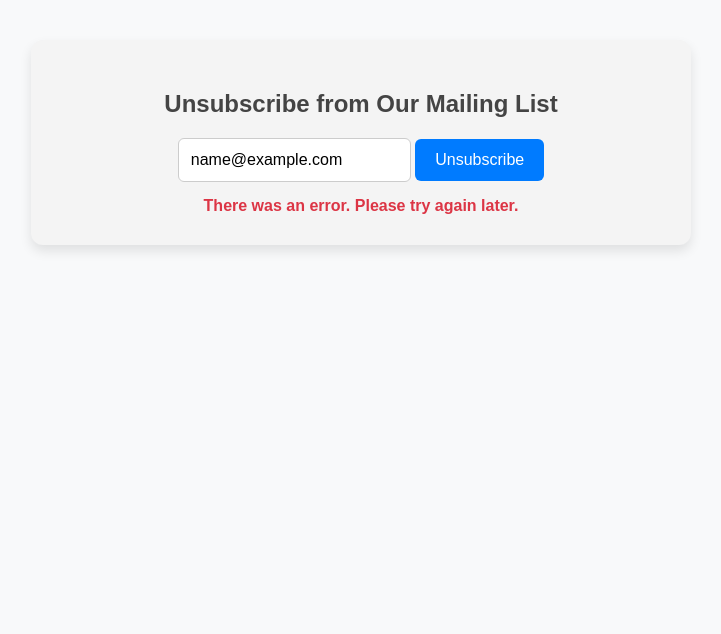
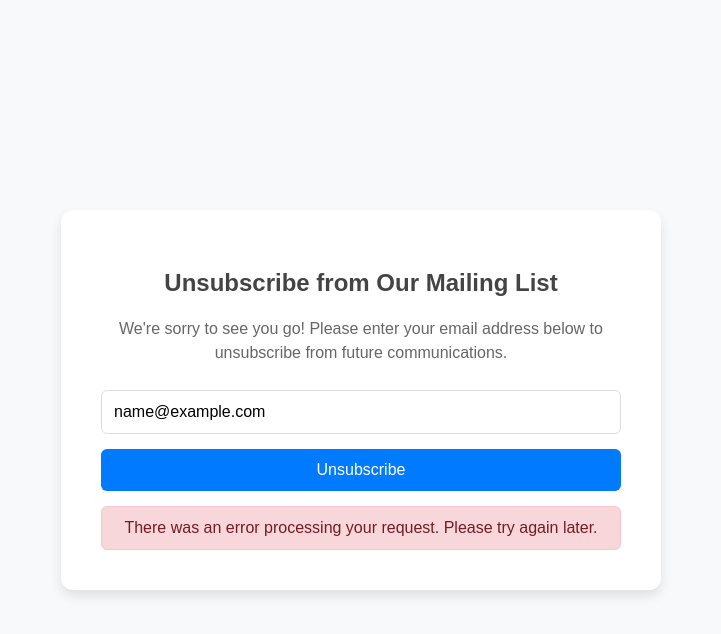
Before and after one commit to unsubscrribe/Unsubscribe, a plain HTML site: page index.html in a window 1280 px wide. Both pictures are taken after typing "name@example.com" into the empty fields and a click on the button "Unsubscribe". Shown: the whole page, without its empty margins (279-1000 px from the left). Drawn offline with Linux system fonts and the light colour scheme; no server answers.

Commit message:
Update index.html

```diff
--- a/index.html
+++ b/index.html
@@ -10,15 +10,24 @@
             font-family: Arial, sans-serif;
             background-color: #f8f9fa;
             color: #333;
+            display: flex;
+            justify-content: center;
+            align-items: center;
+            min-height: 100vh;
+            padding: 20px;
+            box-sizing: border-box;
+        }
+
+        .unsubscribe-container {
+            width: 100%;
+            max-width: 600px;
         }
 
         .unsubscribe-section {
-            background-color: #f4f4f4;
-            padding: 30px;
+            background-color: #ffffff;
+            padding: 40px;
             border-radius: 12px;
             box-shadow: 0 6px 12px rgba(0, 0, 0, 0.1);
-            max-width: 600px;
-            margin: 40px auto 0; /* Positioned at the top and slightly down */
             text-align: center;
         }
 
@@ -28,18 +37,25 @@
             color: #444;
         }
 
+        .unsubscribe-section p {
+            margin-bottom: 25px;
+            color: #666;
+            line-height: 1.5;
+        }
+
         .unsubscribe-section form {
             display: flex;
-            gap: 10px;
-            justify-content: center;
+            flex-direction: column;
+            gap: 15px;
         }
 
         .unsubscribe-section input[type="email"] {
-            flex: 1;
             padding: 12px;
-            border: 1px solid #ccc;
+            border: 1px solid #ddd;
             border-radius: 6px;
             font-size: 16px;
+            width: 100%;
+            box-sizing: border-box;
         }
 
         .unsubscribe-section button {
@@ -51,81 +67,127 @@
             font-size: 16px;
             cursor: pointer;
             transition: background-color 0.3s ease;
+            width: 100%;
         }
 
         .unsubscribe-section button:hover {
             background-color: #0056b3;
         }
 
+        .message {
+            margin-top: 15px;
+            padding: 12px;
+            border-radius: 6px;
+            font-size: 16px;
+            display: none;
+        }
+
         .success-message {
-            margin-top: 15px;
-            display: none;
-            font-size: 16px;
-            color: #28a745;
-            font-weight: bold;
+            background-color: #d4edda;
+            color: #155724;
+            border: 1px solid #c3e6cb;
         }
 
         .error-message {
-            margin-top: 15px;
+            background-color: #f8d7da;
+            color: #721c24;
+            border: 1px solid #f5c6cb;
+        }
+
+        .loading-spinner {
             display: none;
-            font-size: 16px;
-            color: #dc3545;
-            font-weight: bold;
+            margin: 15px auto;
+            border: 4px solid rgba(0, 0, 0, 0.1);
+            border-radius: 50%;
+            border-top: 4px solid #007bff;
+            width: 30px;
+            height: 30px;
+            animation: spin 1s linear infinite;
+        }
+
+        @keyframes spin {
+            0% { transform: rotate(0deg); }
+            100% { transform: rotate(360deg); }
         }
     </style>
 </head>
 <body>
+    <div class="unsubscribe-container">
         <div class="unsubscribe-section">
             <h2>Unsubscribe from Our Mailing List</h2>
+            <p>We're sorry to see you go! Please enter your email address below to unsubscribe from future communications.</p>
+
             <form id="unsubscribe-form" onsubmit="handleUnsubscribe(event)">
-            <input type="email" id="email" placeholder="Enter your email" required />
+                <input type="email" id="email" placeholder="Enter your email address" required />
                 <button type="submit">Unsubscribe</button>
             </form>
-        <div class="success-message" id="success-message">
-            You have successfully unsubscribed.
+
+            <div class="loading-spinner" id="loading-spinner"></div>
+
+            <div class="message success-message" id="success-message">
+                You have been successfully unsubscribed. You won't receive any further emails from us.
             </div>
-        <div class="error-message" id="error-message">
-            There was an error. Please try again later.
+
+            <div class="message error-message" id="error-message">
+                There was an error processing your request. Please try again later.
+            </div>
         </div>
     </div>
 
     <script>
         async function handleUnsubscribe(event) {
-            event.preventDefault(); // Prevent default form submission behavior
+            event.preventDefault(); // Prevent default form submission
 
             const emailInput = document.getElementById('email');
+            const form = document.getElementById('unsubscribe-form');
             const successMessage = document.getElementById('success-message');
             const errorMessage = document.getElementById('error-message');
-            const form = document.getElementById('unsubscribe-form');
+            const loadingSpinner = document.getElementById('loading-spinner');
 
-            const email = emailInput.value;
+            const email = emailInput.value.trim();
 
-            // Display success message immediately
-            successMessage.style.display = 'block';
+            // Validate email format
+            if (!isValidEmail(email)) {
+                errorMessage.textContent = 'Please enter a valid email address';
+                errorMessage.style.display = 'block';
+                return;
+            }
+
+            // Hide form and show loading spinner
             form.style.display = 'none';
+            loadingSpinner.style.display = 'block';
+            errorMessage.style.display = 'none';
 
             try {
-                // Replace YOUR_WEB_APP_URL_HERE with the actual Web App URL
-                const response = await fetch('https://script.google.com/macros/s/AKfycbxnct7s5fnjOjo-jCk4vtPR7Igt9zfGnux4qnmtk-Ekbwtr2dVzGcFzqIxprLEBwGei7Q/exec', {
+                // Replace with your actual Cloudflare Worker URL
+                const response = await fetch('https://unsubscribers.unsubscrribe.workers.dev/', {
                     method: 'POST',
                     headers: {
                         'Content-Type': 'application/x-www-form-urlencoded',
                     },
-                    body: `email=${encodeURIComponent(email)}`,
+                    body: `email=${encodeURIComponent(email)}`
                 });
 
-                if (!response.ok) {
-                    // If backend fails, hide success message and show error
-                    successMessage.style.display = 'none';
-                    form.style.display = 'block';
-                    errorMessage.style.display = 'block';
+                if (response.ok) {
+                    // Success - show success message
+                    successMessage.style.display = 'block';
+                } else {
+                    // Error from worker
+                    throw new Error('Server error');
                 }
             } catch (error) {
-                // Show error message if the request fails
-                successMessage.style.display = 'none';
-                form.style.display = 'block';
+                // Show error message and form again
                 errorMessage.style.display = 'block';
+                form.style.display = 'flex';
+            } finally {
+                // Always hide loading spinner
+                loadingSpinner.style.display = 'none';
             }
+        }
+
+        function isValidEmail(email) {
+            // Simple email validation
+            return /^[^\s@]+@[^\s@]+\.[^\s@]+$/.test(email);
         }
     </script>
 </body>
```
Lines whose indentation alone changed are shown as unchanged.
